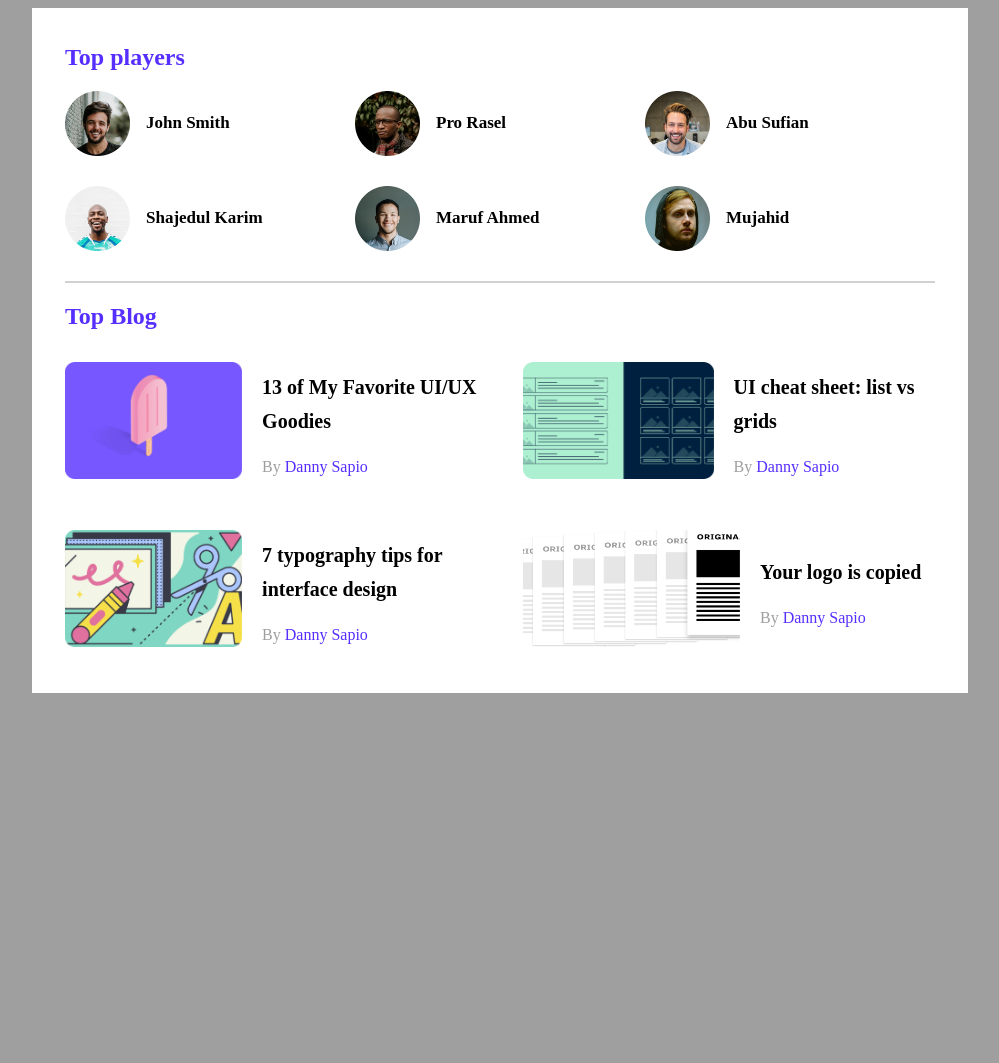
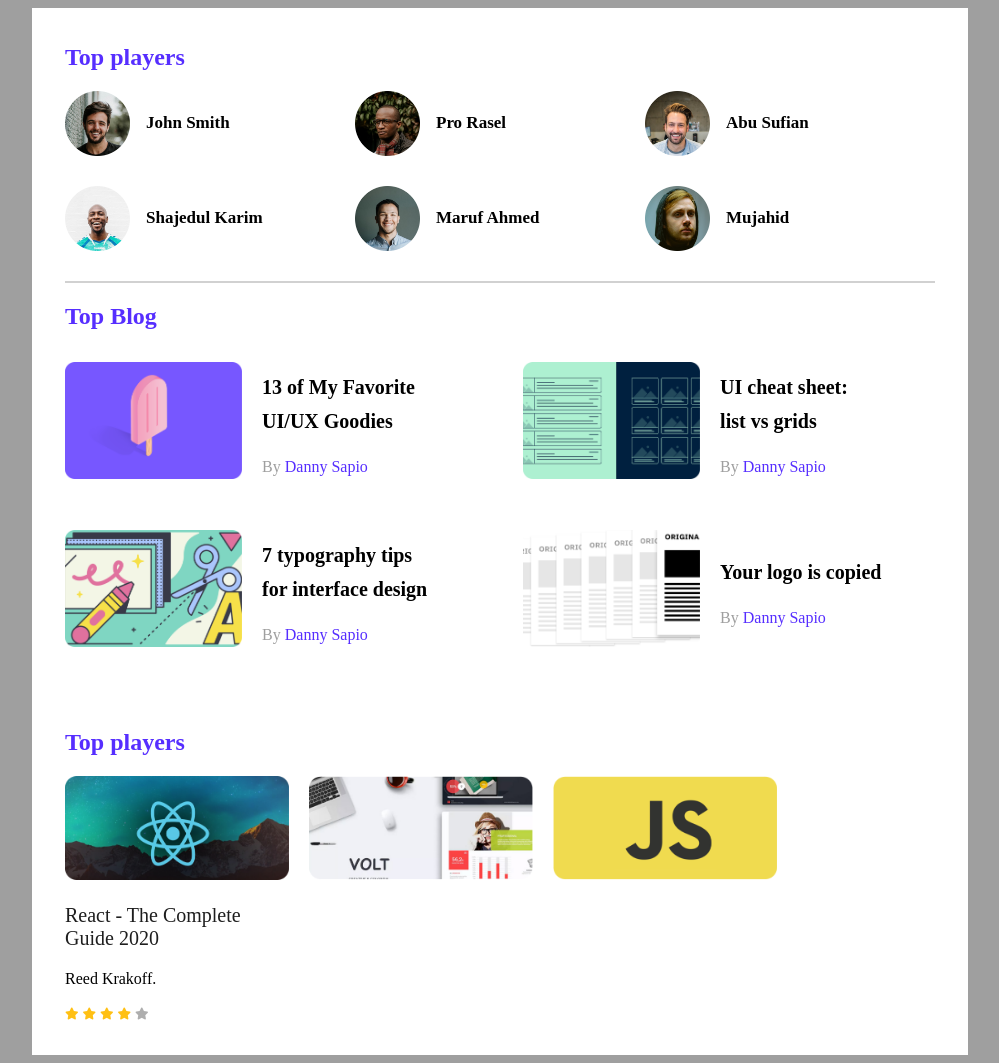
Before and after one commit to nahidulhasan4/leaderboard, a plain HTML site: page index.html in a window 1280 px wide. Shown: the whole page, without its empty margins (140-1139 px from the left). Before the commit the page ends 800 px from the top, so only its background shows below. Drawn offline with Linux system fonts and the light colour scheme.

Commit message:
leader board section

```diff
--- a/index.html
+++ b/index.html
@@ -5,7 +5,10 @@
     <meta http-equiv="X-UA-Compatible" content="IE=edge">
     <meta name="viewport" content="width=device-width, initial-scale=1.0">
     <title>Document</title>
+    <!--style css-->
     <link rel="stylesheet" href="leader.css">
+    <!--font awesome-->
+    <script src="https://kit.fontawesome.com/e31d18ee7c.js" crossorigin="anonymous"></script>
 </head>
 <body>
     <!--header section start -->
@@ -17,7 +20,7 @@
  <main>
     <section class="container">
         <div class="top-players">
-            <h2 Top class="topplayer-title">Top players</h2>
+             <h2 Top class="topplayer-title">Top players</h2>
             <div class="players">
                 <div class="player">
                     <img src="images/players/player-1.png" alt="">
@@ -52,25 +55,25 @@
                 <div class="blog-box">
                     <img src="images/blogs/blog-1.png" alt="">
                     <div class="blog-description">
-                        <h3 class="blog-name">13 of My Favorite
+                        <h3 class="blog-name">13 of My Favorite <br>
                             UI/UX Goodies</h3>
-                        <p class="caption"> <span>By</span> Danny Sapio</p>
+                        <p class="caption"> <span>By</span><a href=""> Danny Sapio</a></p>
                     </div>
                 </div>
                 <div class="blog-box">
                     <img src="images/blogs/blog-2.png" alt="">
                     <div class="blog-description">
-                        <h3 class="blog-name">UI cheat sheet:
+                        <h3 class="blog-name">UI cheat sheet: <br>
                             list vs grids</h3>
-                            <p class="caption"> <span>By</span> Danny Sapio</p>
+                            <p class="caption"> <span>By</span><a href=""> Danny Sapio</a></p>
                     </div>
                 </div>
                 <div class="blog-box">
                     <img src="images/blogs/blog-3.png" alt="">
                     <div class="blog-description">
-                        <h3 class="blog-name">7 typography tips
+                        <h3 class="blog-name">7 typography tips <br>
                             for interface design</h3>
-                            <p class="caption"> <span>By</span> Danny Sapio</p>
+                            <p class="caption"> <span>By</span><a href=""> Danny Sapio</a></p>
                     </div>
                 </div>
                 <div class="blog-box">
@@ -78,8 +81,43 @@
                     <div class="blog-description">
                         <h3 class="blog-name">Your logo is
                             copied</h3>
-                            <p class="caption"> <span>By</span> Danny Sapio</p>
+                            <p class="caption"> <span>By</span><a href=""> Danny Sapio</a></p>
                     </div>
+                </div>
+            </div>
+        </div>
+    </section>
+    <section class="container">
+        <h2 Top class="topplayer-title">Top players</h2>
+        <div class="courses">
+            <div class="coures">
+                <div class="coures-banner">
+                    <img src="images/courses/course-1.png" alt="">
+                </div>
+                <div class="coures-dital">
+                    <h3 class="course-title">React - The Complete
+                        Guide 2020
+                    </h3>
+                    <p class="course-author">Reed Krakoff.</p>
+                </div>
+                <div class="courses-info">
+                    <div>
+                    <i class="fa-solid fa-star filled"></i>
+                    <i class="fa-solid fa-star filled"></i>
+                    <i class="fa-solid fa-star filled"></i>
+                    <i class="fa-solid fa-star filled"></i>
+                    <i class="fa-solid fa-star emty"></i>
+                    </div>
+                </div>
+            </div>
+            <div class="coures">
+                <div class="coures-banner">
+                    <img src="images/courses/course-2.png" alt="">
+                </div>
+            </div>
+            <div class="coures">
+                <div class="coures-banner">
+                    <img src="images/courses/course-3.png" alt="">
                 </div>
             </div>
         </div>
--- a/leader.css
+++ b/leader.css
@@ -12,7 +12,8 @@ body{
 }
 main{
     display: flex;
-    justify-content: center;
+    flex-direction: column;
+    align-items: center;
 }
 .container{
     background-color: #ffff;
@@ -66,7 +67,7 @@ hr{
     gap: 20px;
 }
 .blog-box img{
-    width: 217px;
+    /* width: 217px; */
     height: 117px;
 }
 .blog-name{
@@ -81,6 +82,40 @@ hr{
     font-size: 16px;
     color: #562EFF;
 }
+.caption a{
+    text-decoration: none;
+    color: #562EFF;
+}
 span{
     color: #9F9F9F;
 }
+/* ---------------------------
+courses section design styles
+------------------------------*/
+.courses{
+    display: flex;
+    gap: 20px;
+
+}
+.courses .coures-banner img{
+
+    width: 224px;
+    height: 104px;
+}
+.coures-dital{
+    width: 224px;
+}
+.course-title{
+    font-weight: 500;
+    font-size: 20px;
+    color: #1E1E1E;
+}
+.fa-star.filled{
+    color: #FFC014;
+}
+.fa-star{
+    font-size: 12px;
+}
+.fa-star.emty{
+    color: #AEAEAE;
+}
```
